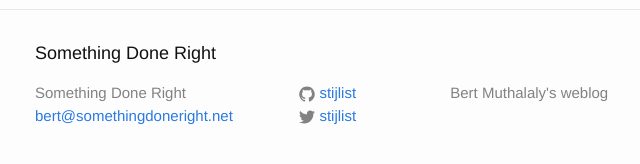
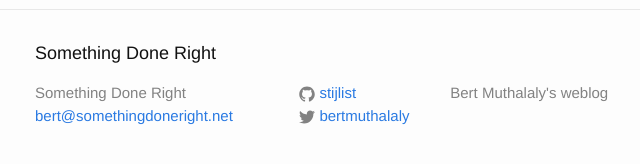
Before and after one commit to stijlist/stijlist.github.io, a Jekyll site: the page built from index.html, in a window 1280 px wide and 900 px high, scrolled down 1734 px. Shown: the part 713-877 px from the top of the window, without its empty margins (235-875 px from the left). Built offline with Jekyll 4.4.1, drawn with Linux system fonts in a browser that asks for light colours.

Commit message:
Update _config.yml

```diff
--- a/_config.yml
+++ b/_config.yml
@@ -5,7 +5,7 @@ description: > # this means to ignore newlines until "baseurl:"
   Bert Muthalaly's weblog
 baseurl: "" # the subpath of your site, e.g. /blog/
 url: "http://somethingdoneright.net" # the base hostname & protocol for your site
-twitter_username: stijlist
+twitter_username: bertmuthalaly
 github_username:  stijlist
 vanity_url: http://statsdoneright.herokuapp.com
 
```
